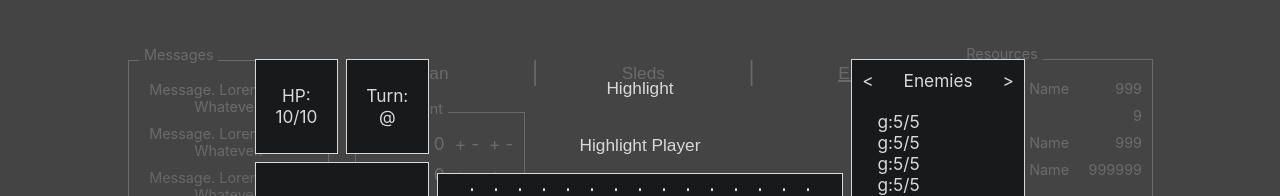
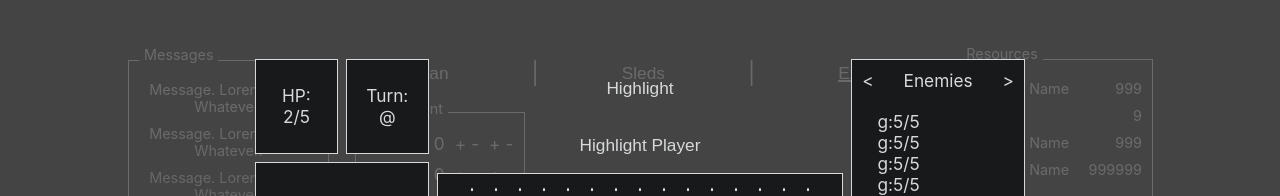
Before and after one commit to EthanPHall/rime-and-rust-ts, a React (Create React App) app: page / in a window 1280 px wide. Shown: the top 196 px of the page. Built offline with nearby package versions, Linux system fonts and the light colour scheme.

Commit message:
HPDisplay working

```diff
--- a/src/components/combat/HPDisplay/HPDisplay.tsx
+++ b/src/components/combat/HPDisplay/HPDisplay.tsx
@@ -4,13 +4,18 @@ import SectionLabel from '../../misc/SectionLabel/SectionLabel';
 
 interface HpDisplayProps {}
 
-const HpDisplay: FC<HpDisplayProps> = () => (
+const HpDisplay: FC<HpDisplayProps> = () => {
+  const [hp, setHp] = React.useState<number>(2);
+  const [maxHp, setMaxHp] = React.useState<number>(5);
+
+  return (
   <div className="hp-display" data-testid="hp-display">
     HP:
-    <div className='hp'>
-      <span>10</span>/<span>10</span>
+    <div className="hp-bar" data-testid="hp-bar">
+      <div className="hp-bar-fill" data-testid="hp-bar-fill" style={{width: `${(hp / maxHp) * 100}%`}}></div>
     </div>
+    <div className="hp-text" data-testid="hp-text">{`${hp}/${maxHp}`}</div>
   </div>
-);
+);}
 
 export default HpDisplay;
--- a/src/components/combat/HazardsDisplay/HazardsDisplay.tsx
+++ b/src/components/combat/HazardsDisplay/HazardsDisplay.tsx
@@ -40,6 +40,8 @@ const HazardEntry: FC<{hazard: Hazard, onClick: () => void}> = ({hazard, onClick
 const HazardsDisplay: FC<HazardsDisplayProps> = () => {
   const [hazards, setHazards] = React.useState<Hazard[]>([
     new Hazard(5, 5, '+', 'Volatile Tank', 'A tank that explodes when destroyed'),
+    new Hazard(5, 5, '+', 'Volatile Tank', 'A tank that explodes when destroyed'),
+    new Hazard(5, 5, '+', 'Volatile Tank', 'A tank that explodes when destroyed'),
   ]);
   const [displayInfoForHazard, setDisplayInfoForHazard] = React.useState<Hazard | null>(null);
 
```
